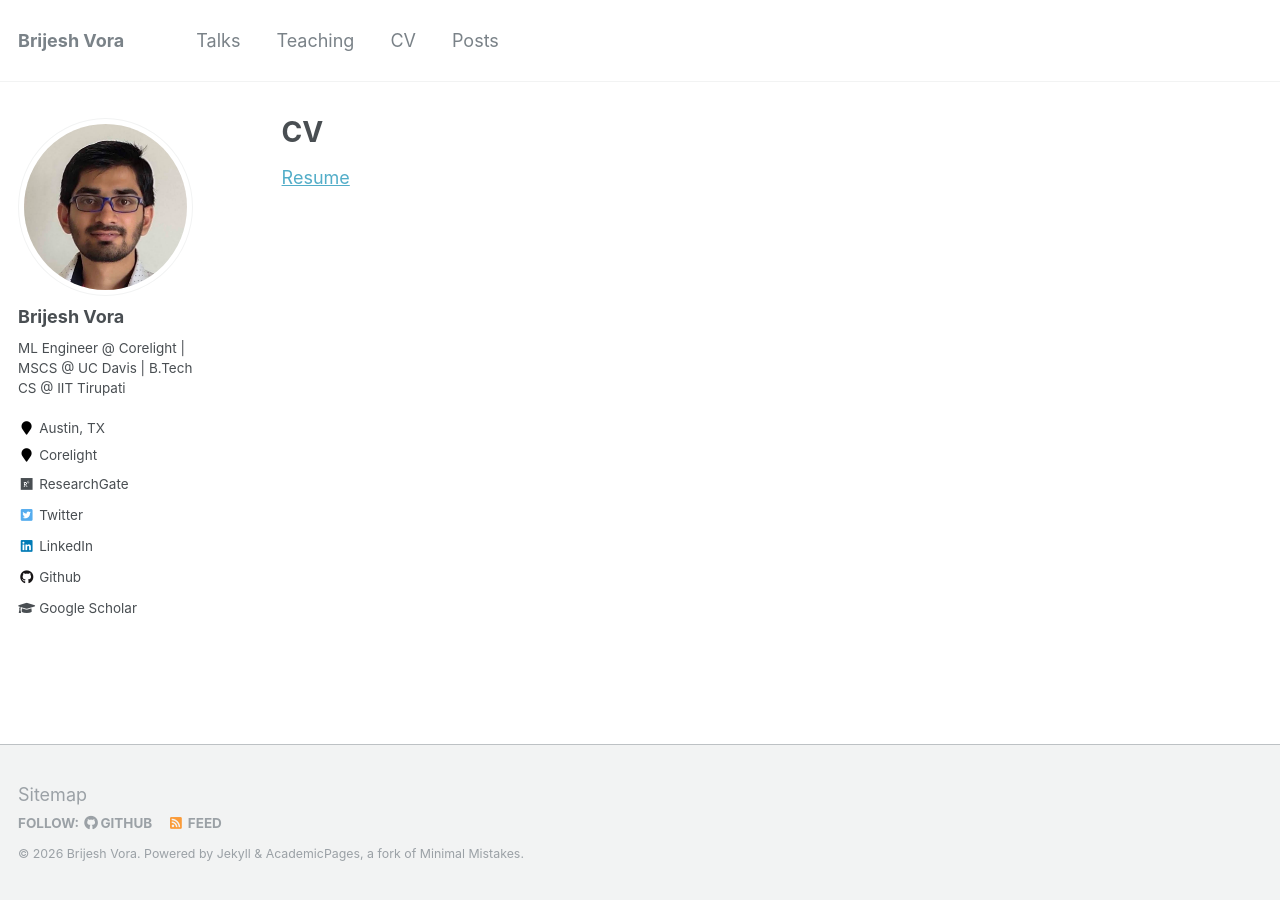
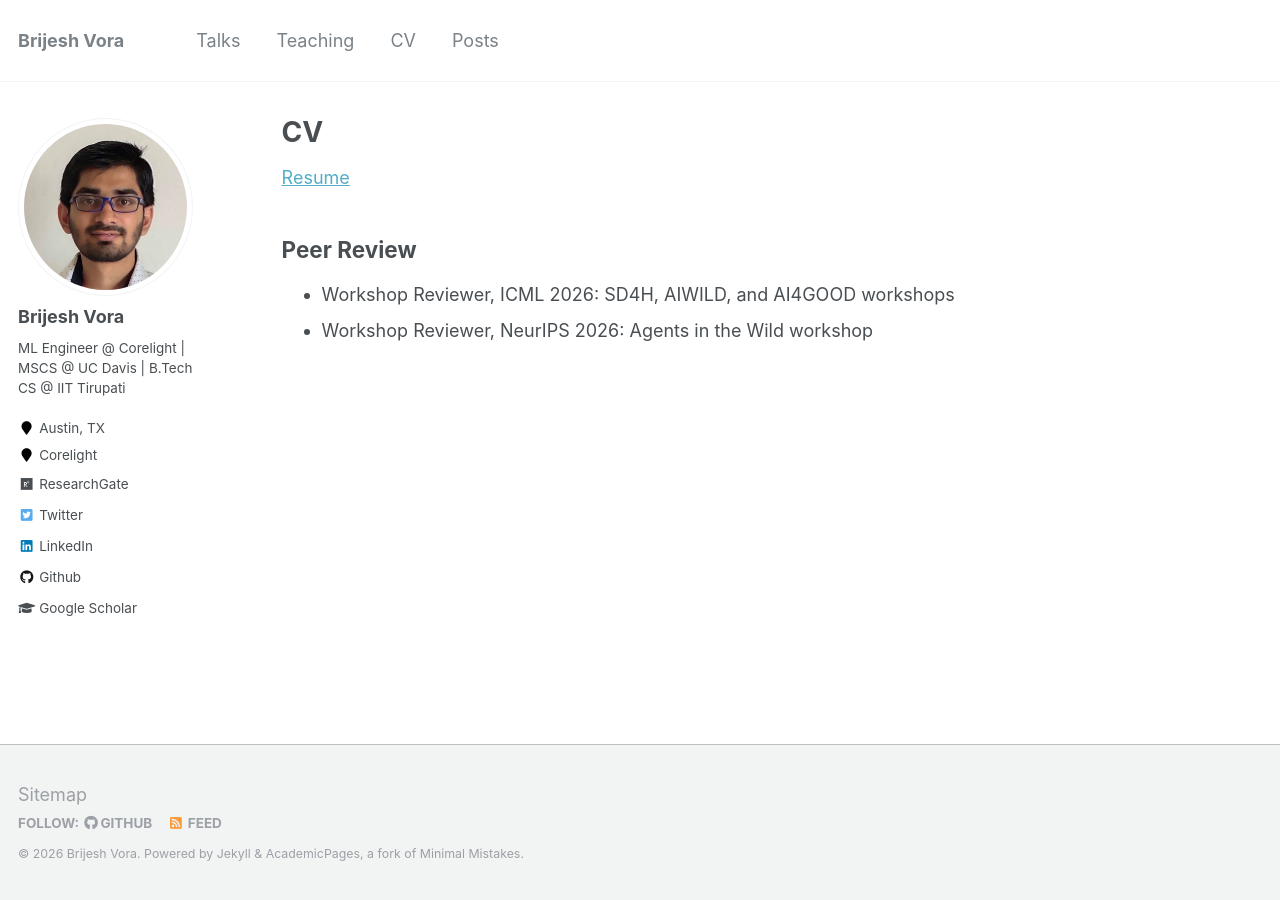
Before and after one commit to vorabrijesh/vorabrijesh.github.io, a Jekyll site: the page built from _pages/cv.md, in a window 1280 px wide. Built offline with Jekyll 4.4.1, drawn with Linux system fonts in a browser that asks for light colours.

Commit message:
Add peer review section to CV page
Co-Authored-By: Claude Sonnet 5.5 <noreply@anthropic.com>
Claude-Session: https://claude.ai/code/session_01E4cWsMTHWjjgtAXu9no7LF

```diff
--- a/_pages/cv.md
+++ b/_pages/cv.md
@@ -8,6 +8,11 @@ redirect_from:
 ---
 
 [Resume](/files/Brijesh_Vora_FlowCV_Resume_2026-03-06.pdf)
+
+## Peer Review
+
+* Workshop Reviewer, ICML 2026: SD4H, AIWILD, and AI4GOOD workshops
+* Workshop Reviewer, NeurIPS 2026: Agents in the Wild workshop
 
 <!--
 {% include base_path %}
```
